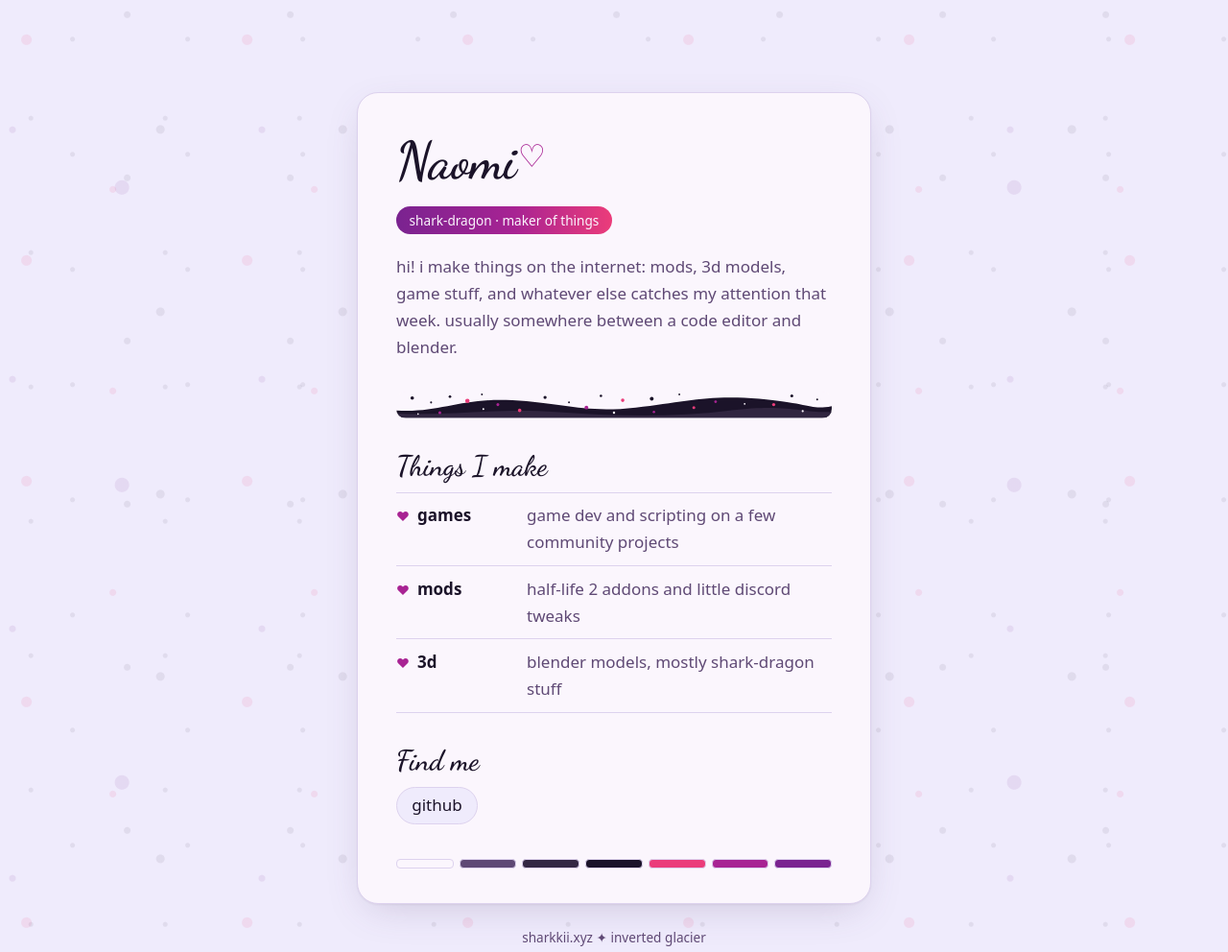
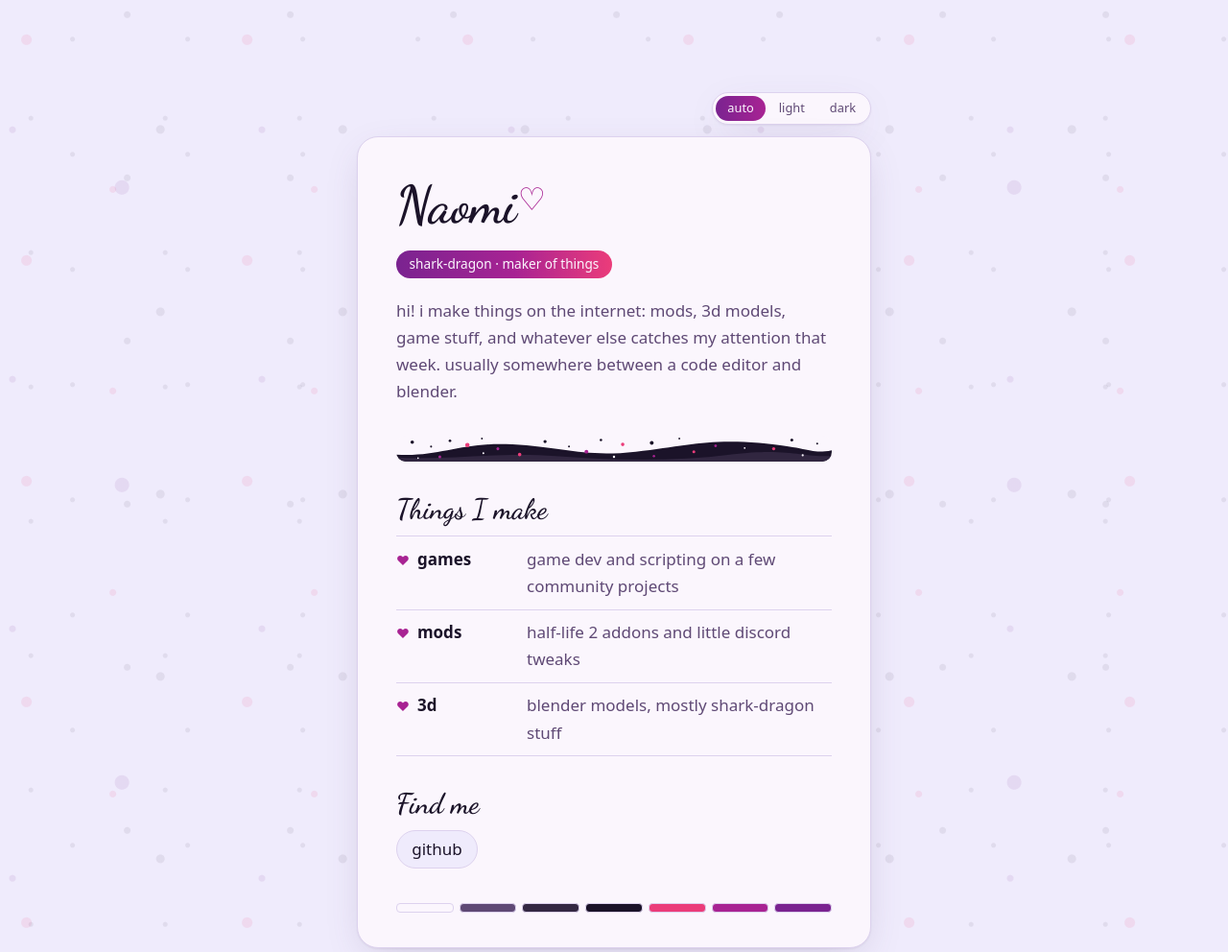
Before and after one commit to lemx33/sharkkii.xyz, a plain HTML site: page index.html in a window 1280 px wide. Shown: the top 992 px of the page at 96% size. Drawn offline with Linux system fonts and the light colour scheme.

Commit message:
Add light/dark/auto theme switcher
Choice is saved in localStorage and applied before first paint to avoid
a flash; auto follows the system setting. The switcher is hidden when
JavaScript is off, where the page still follows the system theme.

Co-Authored-By: Claude Opus 5.5 <noreply@anthropic.com>

```diff
--- a/index.html
+++ b/index.html
@@ -13,6 +13,13 @@
   <meta property="og:type" content="website">
   <link rel="icon" href="favicon.svg" type="image/svg+xml">
   <link rel="preload" href="fonts/dancing-script-600.woff2" as="font" type="font/woff2" crossorigin>
+  <script>
+    try {
+      var t = localStorage.getItem("theme");
+      if (t === "light" || t === "dark") document.documentElement.dataset.theme = t;
+    } catch (e) {}
+    document.documentElement.classList.add("js");
+  </script>
   <style>
     /* Dancing Script by The Dancing Script Project Authors, SIL OFL 1.1 (fonts/OFL.txt) */
     @font-face {
@@ -45,8 +52,23 @@
       --shadow-soft: 0 1px 2px rgba(52, 40, 67, .06), 0 12px 40px -12px rgba(95, 73, 117, .25);
       color-scheme: light dark;
     }
+    /* theme: no data-theme = follow the system, otherwise forced */
+    :root[data-theme="light"] { color-scheme: light; }
+    :root[data-theme="dark"] {
+      color-scheme: dark;
+      --bg: var(--ink);
+      --panel: #231a33;
+      --border: #3a2d4c;
+      --fg: var(--frost);
+      --muted: #b9a8cf;
+      --heart: #e0569f;
+      --dot-a: rgba(251, 246, 253, .05);
+      --dot-b: rgba(235, 60, 122, .10);
+      --dot-c: rgba(168, 35, 147, .12);
+      --shadow-soft: 0 1px 2px rgba(0, 0, 0, .3), 0 16px 48px -16px rgba(0, 0, 0, .6);
+    }
     @media (prefers-color-scheme: dark) {
-      :root {
+      :root:not([data-theme="light"]) {
         --bg: var(--ink);
         --panel: #231a33;
         --border: #3a2d4c;
@@ -170,6 +192,37 @@
     .swatches { display: flex; gap: 6px; margin-top: 2.25rem; }
     .swatches span { flex: 1; height: 10px; border-radius: 4px; border: 1px solid var(--border); }
 
+    .theme {
+      display: none;
+      width: fit-content;
+      margin: 0 0 0.75rem auto;
+      padding: 3px;
+      gap: 2px;
+      border: 1px solid var(--border);
+      border-radius: 999px;
+      background: var(--panel);
+      box-shadow: var(--shadow-soft);
+    }
+    .js .theme { display: flex; }
+    .theme button {
+      font: inherit;
+      font-size: 0.8rem;
+      line-height: 1;
+      padding: 0.4rem 0.75rem;
+      border: 0;
+      border-radius: 999px;
+      background: transparent;
+      color: var(--muted);
+      cursor: pointer;
+      transition: background-color .15s, color .15s;
+    }
+    .theme button:hover { color: var(--fg); }
+    .theme button[aria-pressed="true"] {
+      color: var(--frost);
+      background: linear-gradient(90deg, var(--violet), var(--magenta));
+    }
+    .theme button:focus-visible { outline: 2px solid var(--pink); outline-offset: 2px; }
+
     footer {
       margin-top: 1.5rem;
       text-align: center;
@@ -192,6 +245,12 @@
 </head>
 <body>
   <main>
+    <div class="theme" role="group" aria-label="color theme">
+      <button type="button" data-theme-set="auto">auto</button>
+      <button type="button" data-theme-set="light">light</button>
+      <button type="button" data-theme-set="dark">dark</button>
+    </div>
+
     <div class="panel">
       <div class="top">
         <h1 class="script">Naomi<span class="heart">♡</span></h1>
@@ -248,5 +307,38 @@
 
     <footer>sharkkii.xyz ✦ inverted glacier</footer>
   </main>
+  <script>
+    (function () {
+      var root = document.documentElement;
+      var buttons = document.querySelectorAll("[data-theme-set]");
+      var metas = document.querySelectorAll('meta[name="theme-color"]');
+      var colors = { light: "#efebfc", dark: "#1b1329" };
+
+      function apply(mode) {
+        if (mode === "light" || mode === "dark") root.dataset.theme = mode;
+        else { mode = "auto"; delete root.dataset.theme; }
+        buttons.forEach(function (b) {
+          b.setAttribute("aria-pressed", String(b.dataset.themeSet === mode));
+        });
+        metas.forEach(function (m) {
+          var own = m.media.indexOf("dark") !== -1 ? "dark" : "light";
+          m.content = colors[mode === "auto" ? own : mode];
+        });
+        return mode;
+      }
+
+      buttons.forEach(function (b) {
+        b.addEventListener("click", function () {
+          var mode = apply(b.dataset.themeSet);
+          try {
+            if (mode === "auto") localStorage.removeItem("theme");
+            else localStorage.setItem("theme", mode);
+          } catch (e) {}
+        });
+      });
+
+      apply(root.dataset.theme || "auto");
+    })();
+  </script>
 </body>
 </html>
```
